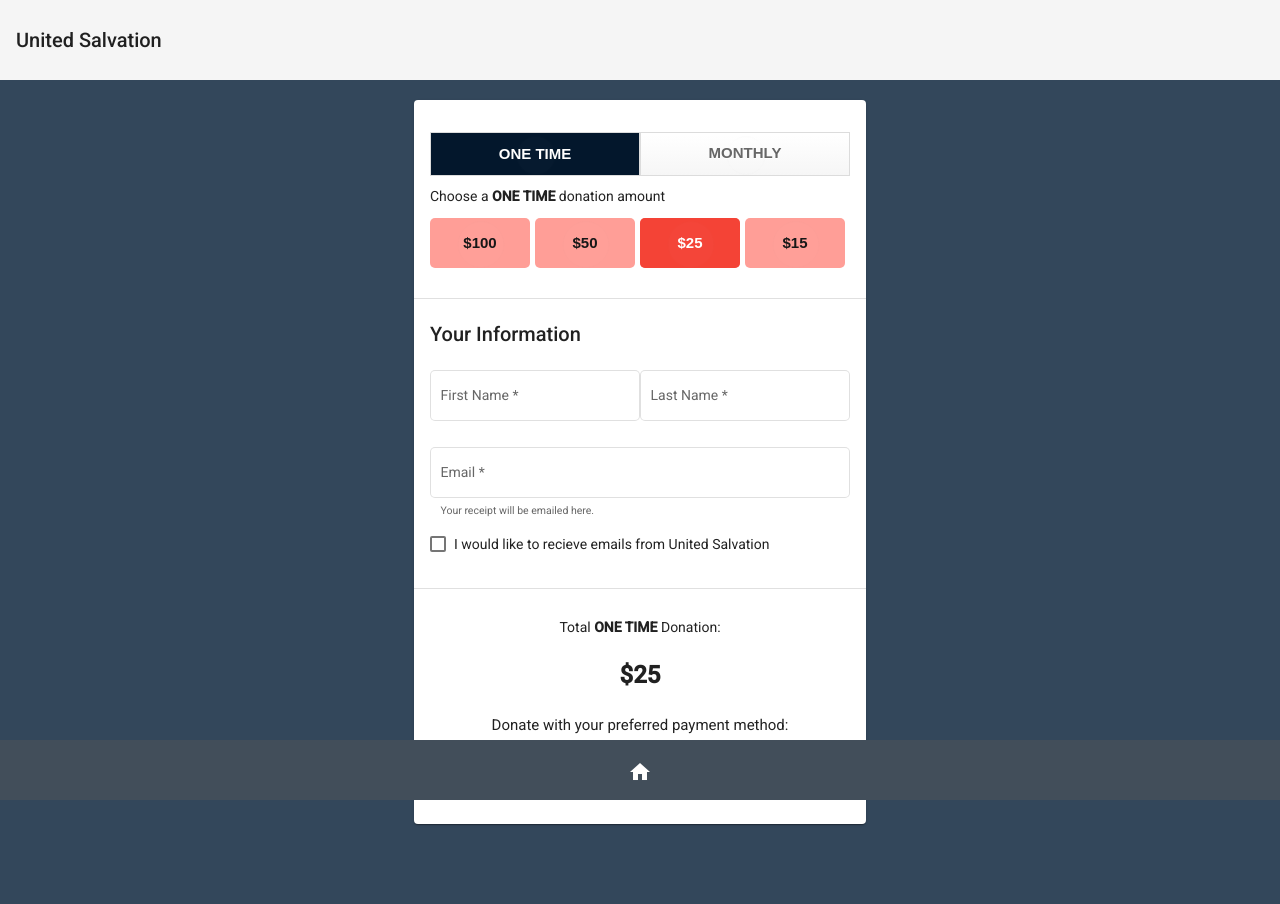
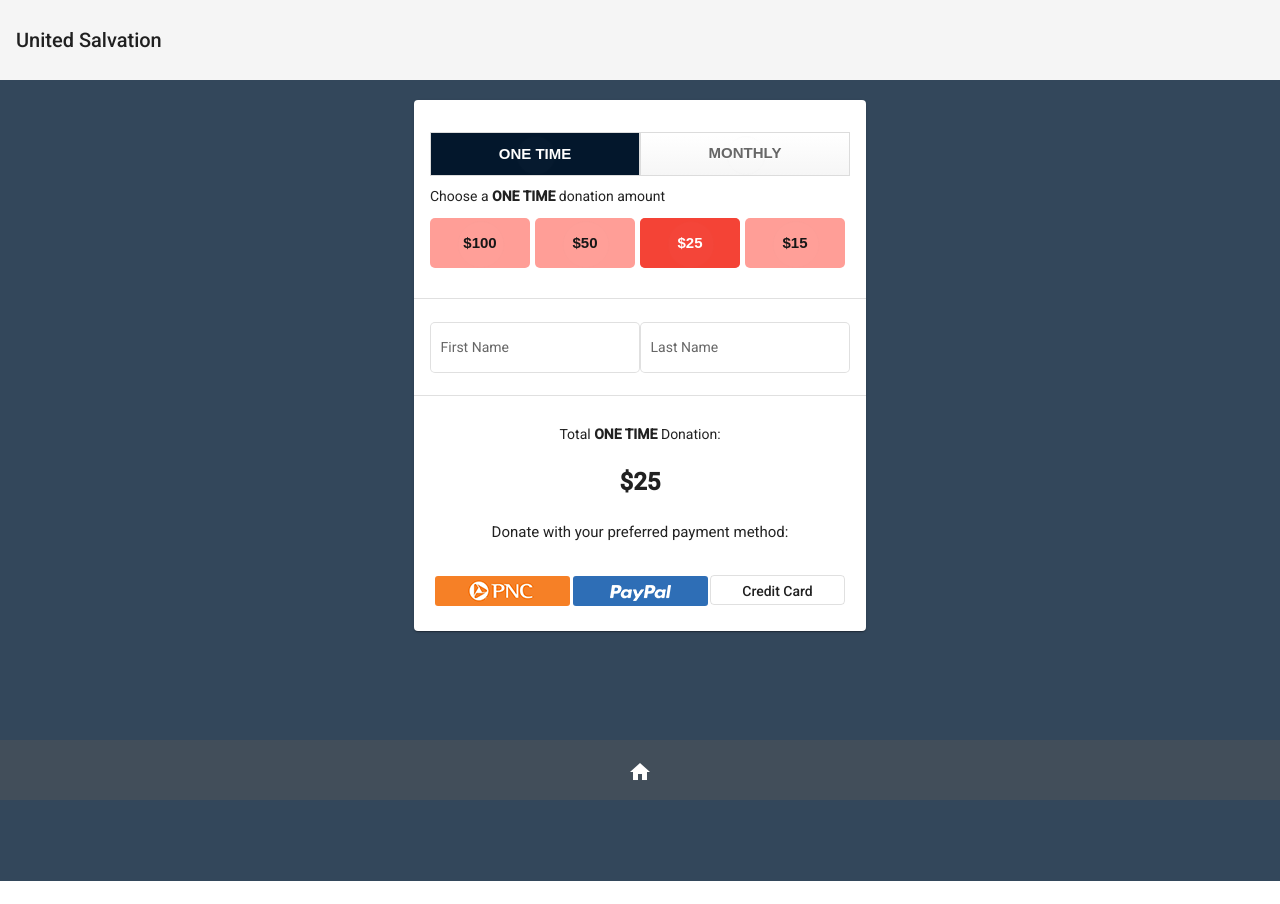
Before and after one commit to KeeblerXII/donation, an Angular app: page / in a window 1280 px wide. After the commit the page ends 881 px from the top, so only its background shows below. Built offline with nearby package versions, Linux system fonts and the light colour scheme.

Commit message:
New buttons/updated form

```diff
--- a/src/app/app.component.css
+++ b/src/app/app.component.css
@@ -6,7 +6,7 @@
     display: flex;
     justify-content: center;
     align-items: center;
-    padding-bottom: 80px;
+    padding-bottom: 250px;
   }
 
   .center {
@@ -40,11 +40,21 @@
     width: 50%;
   }
 
+  .mat-flat-button {
+    width: 100%;
+    height: 60%;
+    line-height: 30px;
+    max-width: 135px;
+    margin: 0 5px 0 5px;
+    padding: 0px;
+  }
+
   .mat-stroked-button {
     width: 100%;
     height: 60%;
     line-height: 30px;
-    max-width: 200px;
+    max-width: 135px;
+    margin: 0 5px 0 5px;
   }
 
   mat-icon {
@@ -162,3 +172,18 @@ box-shadow: inset 0 1px 0 0 #ffffff;
   cursor: pointer;
   z-index: 90;
 }
+
+img{
+  border-radius: 3px;
+  max-width: 135px;
+  padding: 0px;
+}
+
+img:hover {
+  -webkit-filter: brightness(70%);
+  -webkit-transition: all 1s ease;
+  -moz-transition: all 1s ease;
+  -o-transition: all 1s ease;
+  -ms-transition: all 1s ease;
+  transition: all 1s ease;
+}
--- a/src/app/app.component.html
+++ b/src/app/app.component.html
@@ -41,23 +41,23 @@
 
     <mat-divider></mat-divider>
     <br>
-    <h2>Your Information</h2>
+    <!-- <h2>Your Information</h2> -->
     <mat-form-field class="name" appearance="outline">
       <mat-label>First Name</mat-label>
-      <input matInput placeholder="" required>
+      <input matInput placeholder="">
     </mat-form-field>
     <mat-form-field class="name" appearance="outline">
       <mat-label>Last Name</mat-label>
-      <input matInput placeholder="" required>
+      <input matInput placeholder="">
     </mat-form-field>
-    <p>
+    <!-- <p>
       <mat-form-field class="email" appearance="outline">
         <mat-label>Email</mat-label>
         <input matInput placeholder="donate@example.com" required>
         <mat-hint>Your receipt will be emailed here.</mat-hint>
       </mat-form-field>
-    </p>
-    <p><mat-checkbox class="example-margin">I would like to recieve emails from United Salvation</mat-checkbox></p>
+    </p> -->
+    <!-- <p><mat-checkbox name="anon">Donate Anonymously</mat-checkbox></p> -->
     <br>
     <mat-divider></mat-divider>
     <div class="row">
@@ -69,8 +69,8 @@
       <div class="center"><h4>Donate with your preferred payment method: </h4></div>
       <div>
         <div class="center">
-          <a href="#" (click)="pncAuth()" mat-stroked-button>PNC</a>
-          <button mat-stroked-button>PayPal</button>
+          <a href="#" (click)="pncAuth()" mat-flat-button><img src="assets\img\PNC.png"></a>
+          <button mat-flat-button><img src="assets\img\paypal.png"></button>
           <button mat-stroked-button>Credit Card</button>
         </div>
       </div>
--- a/src/index.html
+++ b/src/index.html
@@ -2,7 +2,7 @@
 <html lang="en">
 <head>
   <meta charset="utf-8">
-  <title>Donation</title>
+  <title>United Salvation</title>
   <base href="/">
   <meta name="viewport" content="width=device-width, initial-scale=1">
   <link rel="icon" type="image/x-icon" href="favicon.ico">
```
Also changed, not shown: src/assets/img/PNC.png (added), src/assets/img/paypal.png (added).
